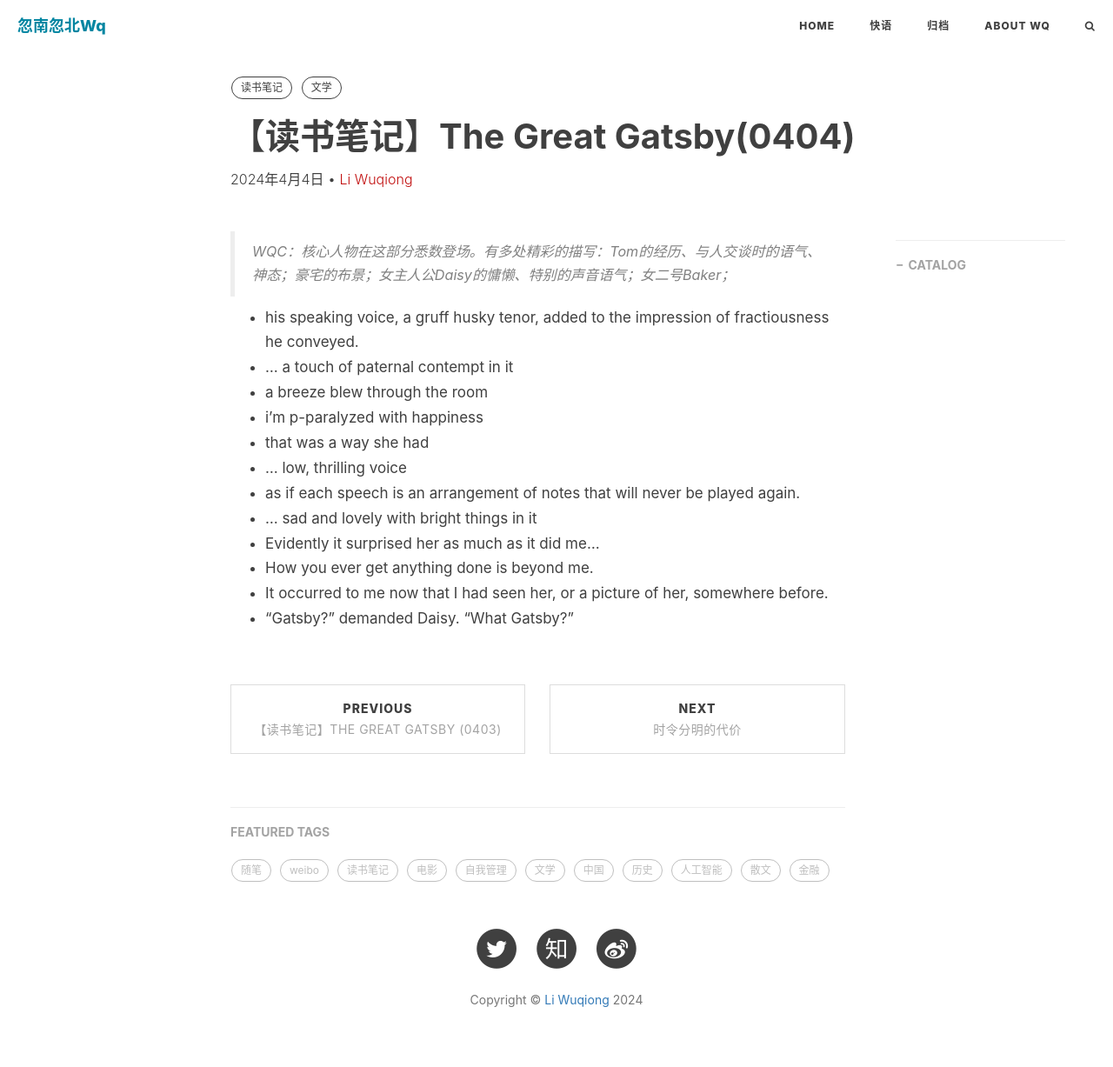
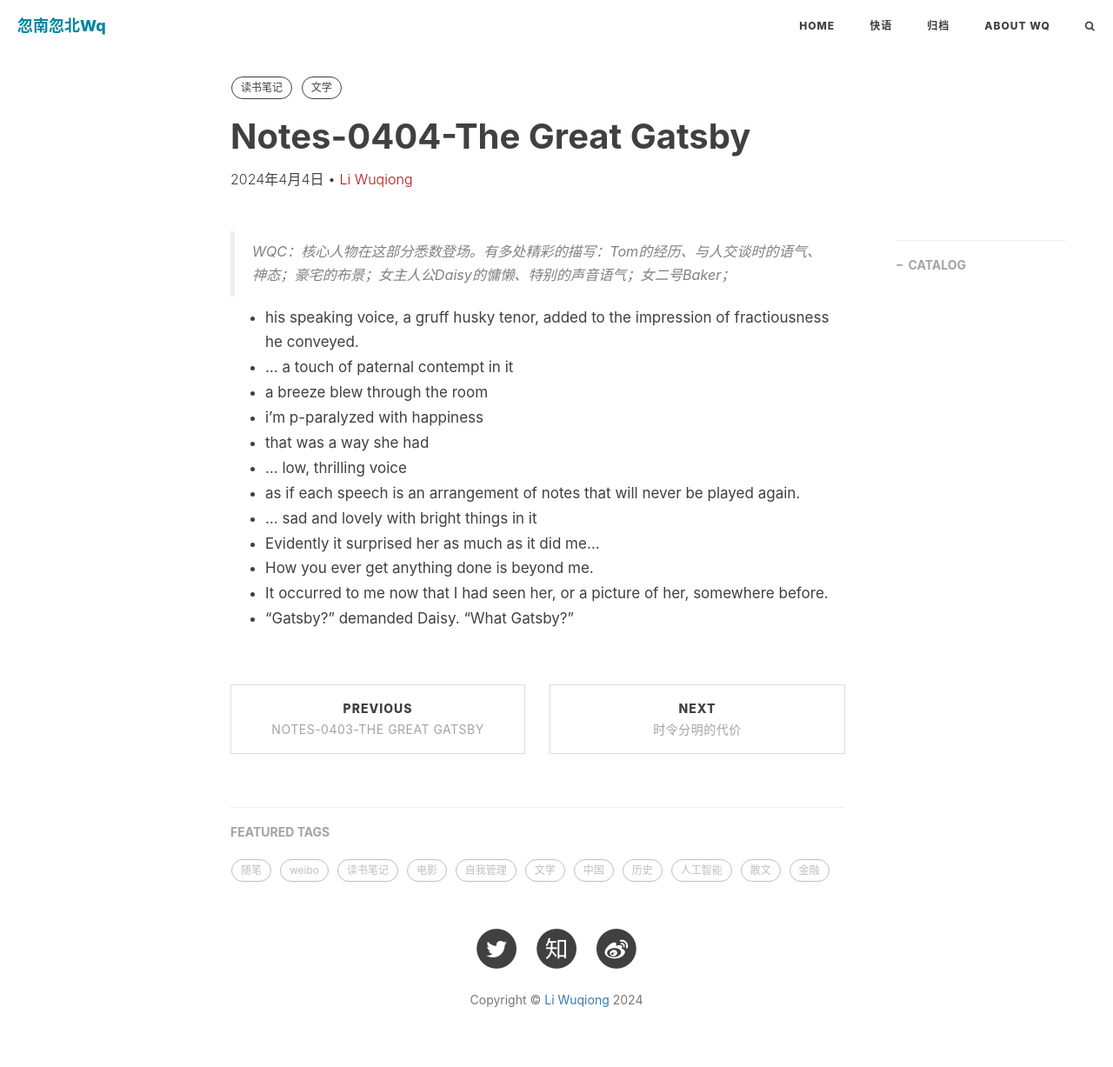
Before and after one commit to liwuqiong/blog_zh, a Jekyll site: the page built from _posts/2024Q2/2024-04-04-Notes-0404-The Great Gatsby.md, in a window 1280 px wide. Shown: the whole page at 87% size. Built offline with Jekyll 4.4.1, drawn with Linux system fonts in a browser that asks for light colours; nearby versions of some CDN libraries; comment, search, counter and statistics services are not loaded.

Commit message:
liwuqiong: 2024-04-08 16:59:49

```diff
--- a/_posts/2024Q2/2024-04-03-【读书笔记】The Great Gatsby (0403).md
+++ b/_posts/2024Q2/2024-04-03-Notes-0403-The Great Gatsby.md
@@ -1,5 +1,5 @@
 ---
-title: 【读书笔记】The Great Gatsby (0403)
+title: Notes-0403-The Great Gatsby
 subtitle:
 tags:
   - 读书笔记
--- a/_posts/2024Q2/2024-04-04-【读书笔记】The Great Gatsby(0404).md
+++ b/_posts/2024Q2/2024-04-04-Notes-0404-The Great Gatsby.md
@@ -1,5 +1,5 @@
 ---
-title: 【读书笔记】The Great Gatsby(0404)
+title: Notes-0404-The Great Gatsby
 subtitle:
 tags:
 - 读书笔记
```
